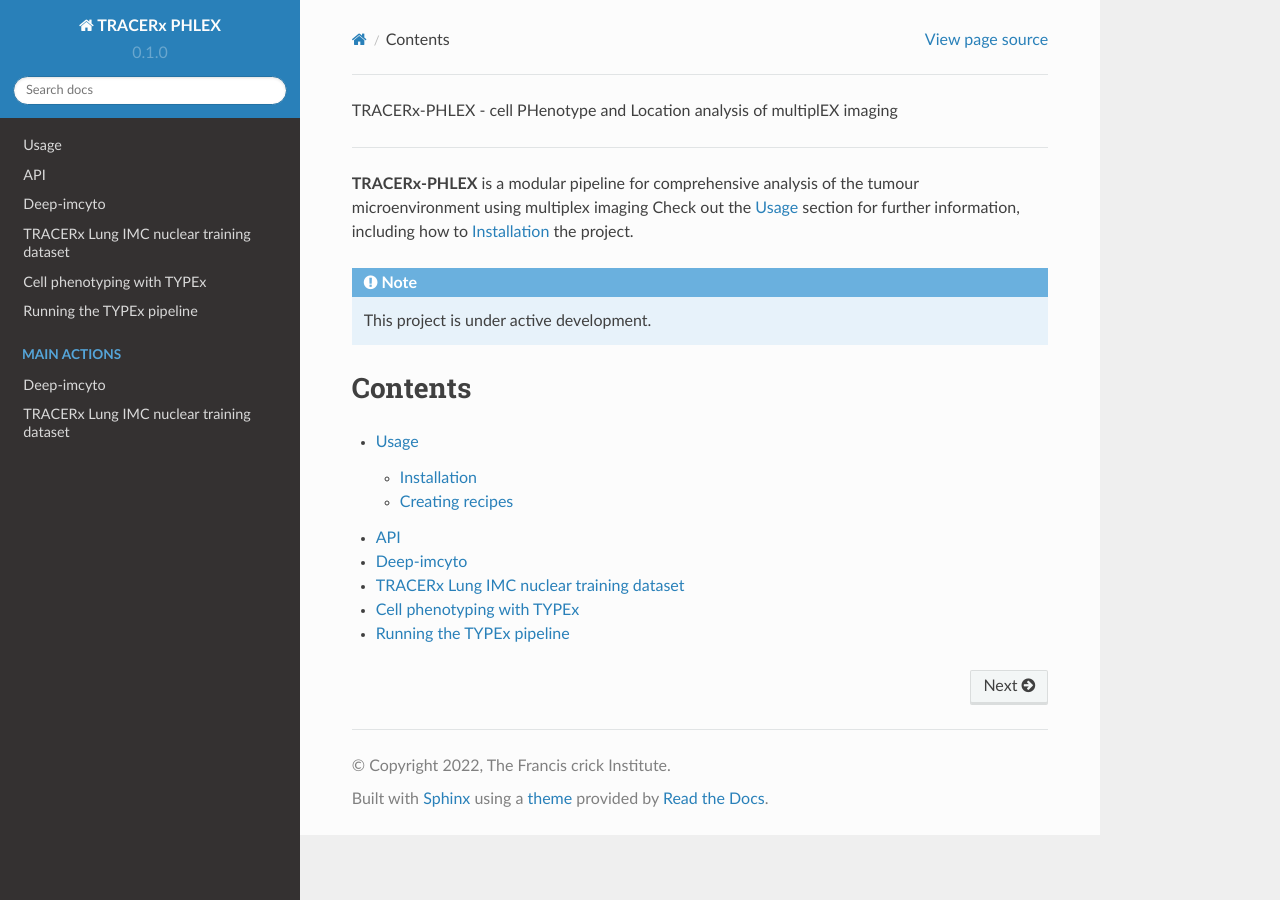
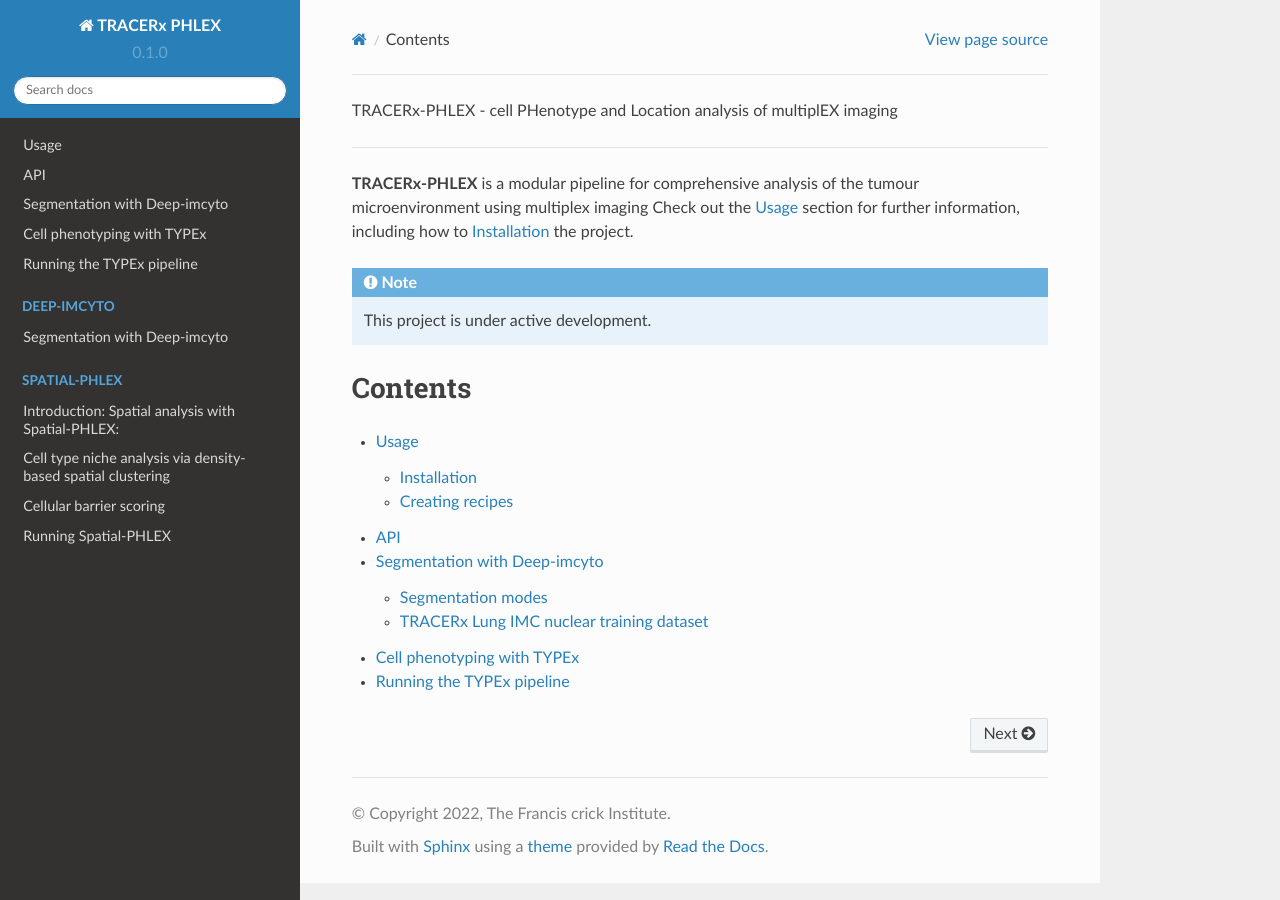
Before and after one commit to Precancer/PHLEX-test, a Sphinx documentation site: the page built from docs/source/index.rst, in a window 1280 px wide. Built offline with Sphinx 7.4.7 and the Read the Docs theme 2.0.0, drawn with Linux system fonts in a browser that asks for light colours; pages that are not in the unit, such as notebooks, are missing from menus.

Commit message:
UPDATE test index deepimcyto

```diff
--- a/docs/source/deep-imcyto.rst
+++ b/docs/source/deep-imcyto.rst
@@ -1,11 +1,14 @@
-Deep-imcyto
------------
+Segmentation with Deep-imcyto
+=============================
 
-Deep-imcyto is a deep learning based tool for the identification of cells and nuclei in imaging  mass cytometry (IMC) data.
+Deep-imcyto is a deep learning based software pipeline for the identification of cells and nuclei in imaging  mass cytometry (IMC) data.
 It is based on the U-Net++ architecture and is trained on the TRACERx nuclear IMC dataset consisting of 40,000+ nuclei from IMC images of lung and other tissue types.
 
 The tool is available as a docker image and can be run on any machine with a GPU.
 
+Segmentation modes
+------------------
+
 
 TRACERx Lung IMC nuclear training dataset
 -----------------------------------------
--- a/docs/source/index.rst
+++ b/docs/source/index.rst
@@ -35,11 +35,11 @@ Contents
    quickstart1x
 
 
-.. _Deep-imcyto:
+.. _deep-imcyto:
 
 .. toctree::
    :hidden:
-   :caption: Main actions
+   :caption: Deep-imcyto
    :maxdepth: 1
 
    deep-imcyto
@@ -48,5 +48,14 @@ Contents
 
 .. toctree::
    :hidden:
-   :caption: Special cases
+   :caption: TYPEx
    :maxdepth: 1
+
+.. _Spatial-PHLEX:
+
+.. toctree::
+   :hidden:
+   :caption: Spatial-PHLEX
+   :maxdepth: 1
+
+   spatialPHLEX
--- /dev/null
+++ b/docs/source/spatialPHLEX.rst
@@ -0,0 +1,16 @@
+Introduction: Spatial analysis with Spatial-PHLEX:
+--------------------------------------------------
+The pipeline does all these excellent things.
+
+
+Cell type niche analysis via density-based spatial clustering
+-------------------------------------------------------------
+Some information.
+
+
+Cellular barrier scoring
+------------------------
+Some more information.
+
+Running Spatial-PHLEX
+---------------------
```
